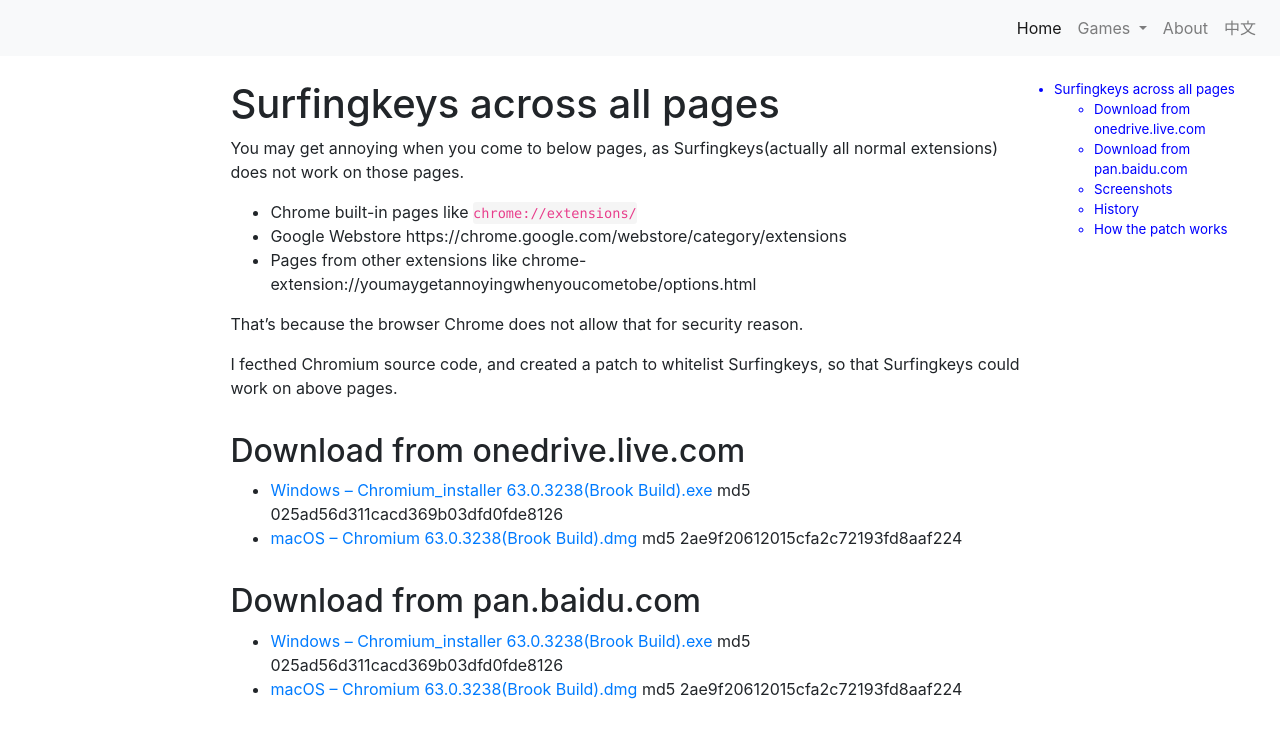
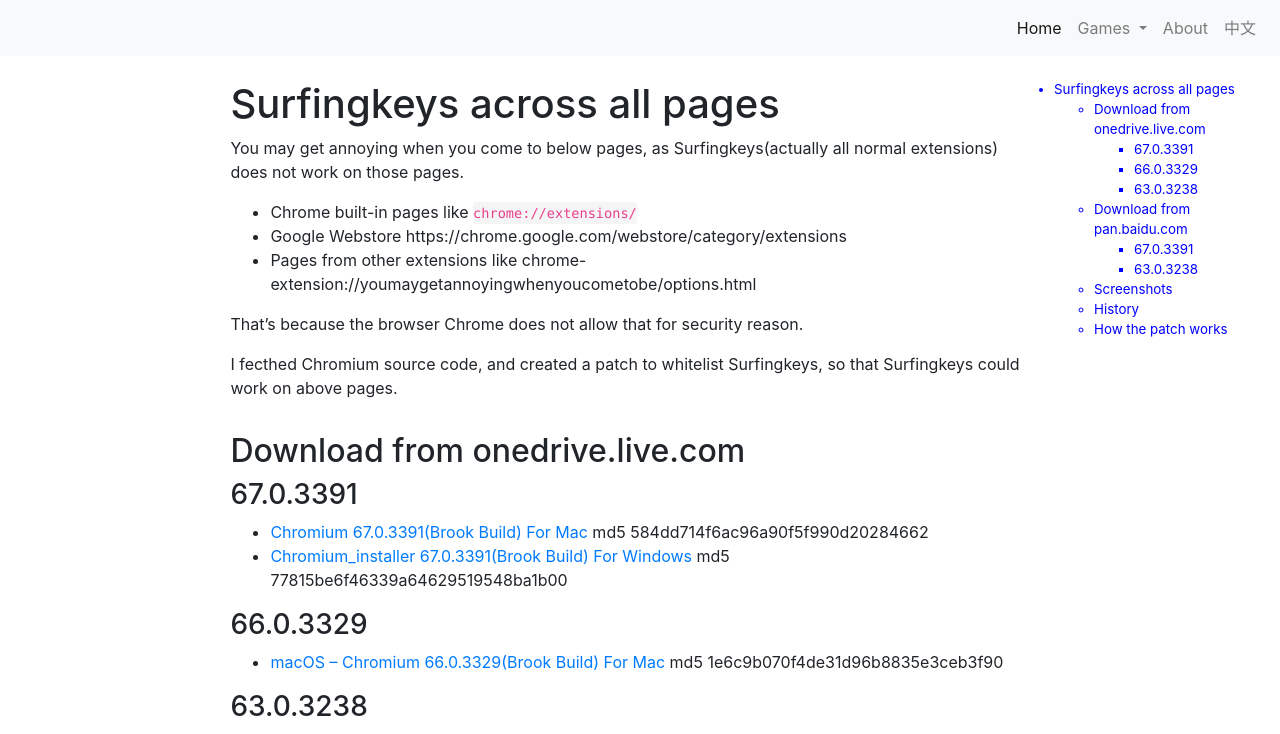
Before and after one commit to brookhong/brookhong.github.io, a Jekyll site: the page built from _posts/2017-10-15-surfingkeys-across-all-pages.md, in a window 1280 px wide and 1400 px high. Shown: the top 734 px of the window. Built offline with Jekyll 4.4.1, drawn with Linux system fonts in a browser that asks for light colours; comment, search, counter and statistics services are not loaded; some of the changed text lies outside the part shown.

Commit message:
Chromium build 67.0.3391

```diff
--- a/_posts/2017-10-15-surfingkeys-across-all-pages.md
+++ b/_posts/2017-10-15-surfingkeys-across-all-pages.md
@@ -18,12 +18,27 @@
 I fecthed Chromium source code, and created a patch to whitelist Surfingkeys, so that Surfingkeys could work on above pages.
 
 ## Download from onedrive.live.com
-* [Windows -- Chromium_installer 63.0.3238(Brook Build).exe](https://1drv.ms/u/s!AtpOdm9tOTsajTeRhgEm3RtyA9vO) md5 025ad56d311cacd369b03dfd0fde8126
-* [macOS -- Chromium 63.0.3238(Brook Build).dmg](https://1drv.ms/u/s!AtpOdm9tOTsajTZfQUPQJqVLJPtk) md5 2ae9f20612015cfa2c72193fd8aaf224
+
+### 67.0.3391
+* [Chromium 67.0.3391(Brook Build) For Mac](https://1drv.ms/u/s!AtpOdm9tOTsajVhFHNQ2pYukAuZJ) md5 584dd714f6ac96a90f5f990d20284662
+* [Chromium_installer 67.0.3391(Brook Build) For Windows](https://1drv.ms/u/s!AtpOdm9tOTsajVnDjh9DQzpG6-HQ) md5 77815be6f46339a64629519548ba1b00
+
+### 66.0.3329
+* [macOS -- Chromium 66.0.3329(Brook Build) For Mac](https://1drv.ms/u/s!AtpOdm9tOTsajVbxJY3q4yxu4w91) md5 1e6c9b070f4de31d96b8835e3ceb3f90
+
+### 63.0.3238
+* [Windows -- Chromium_installer 63.0.3238(Brook Build) For Windows](https://1drv.ms/u/s!AtpOdm9tOTsajTeRhgEm3RtyA9vO) md5 025ad56d311cacd369b03dfd0fde8126
+* [macOS -- Chromium 63.0.3238(Brook Build) For Mac](https://1drv.ms/u/s!AtpOdm9tOTsajTZfQUPQJqVLJPtk) md5 2ae9f20612015cfa2c72193fd8aaf224
 
 ## Download from pan.baidu.com
-* [Windows -- Chromium_installer 63.0.3238(Brook Build).exe](https://pan.baidu.com/s/1slv6kDB) md5 025ad56d311cacd369b03dfd0fde8126
-* [macOS -- Chromium 63.0.3238(Brook Build).dmg](https://pan.baidu.com/s/1dFetAkL) md5 2ae9f20612015cfa2c72193fd8aaf224
+
+### 67.0.3391
+* [Chromium 67.0.3391(Brook Build) For Mac](https://pan.baidu.com/s/1UCGN-n9zE3d5xlmRwuBJqw) md5 584dd714f6ac96a90f5f990d20284662
+* [Chromium_installer 67.0.3391(Brook Build) For Windows](https://pan.baidu.com/s/1mIA7MSGhBFkRvioDZNxQPQ) md5 77815be6f46339a64629519548ba1b00
+
+### 63.0.3238
+* [Windows -- Chromium_installer 63.0.3238(Brook Build) For Windows](https://pan.baidu.com/s/1slv6kDB) md5 025ad56d311cacd369b03dfd0fde8126
+* [macOS -- Chromium 63.0.3238(Brook Build) For Mac](https://pan.baidu.com/s/1dFetAkL) md5 2ae9f20612015cfa2c72193fd8aaf224
 
 
 ## Screenshots
```
Also changed, not shown: _posts/2017-10-15-surfingkeys-across-all-pages-cn.md (+19 -4 lines).
